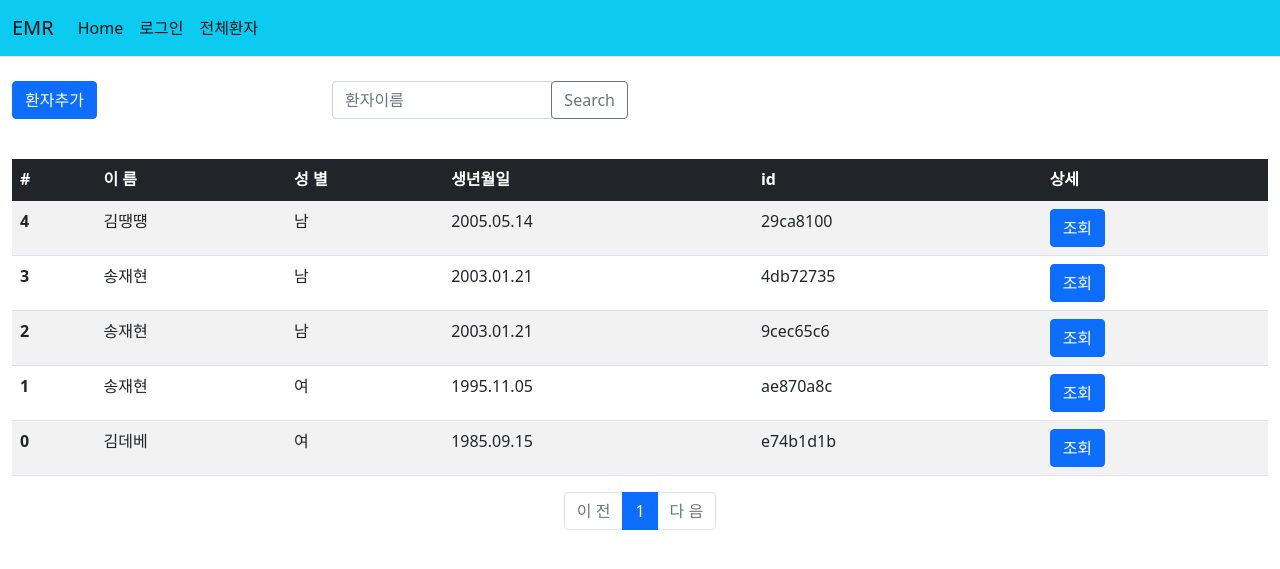
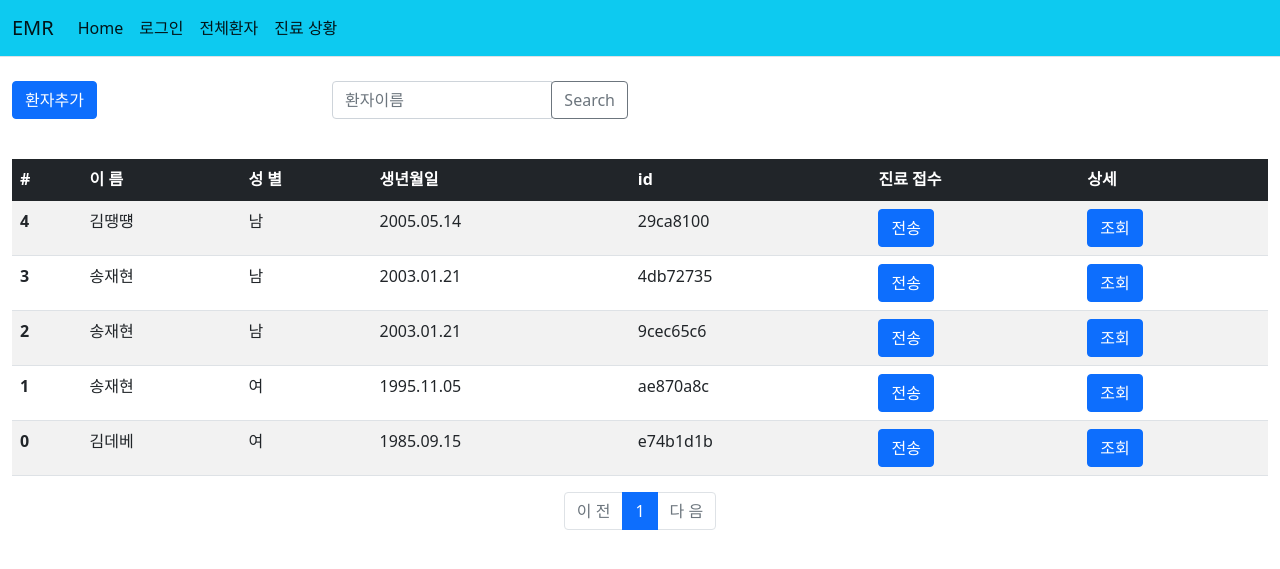
Before and after one commit to mongsam2/emr, a Django app: page /patient/ in a window 1280 px wide. Shown: the top 569 px of the page. Run offline with Django 4.2, Linux system fonts and the light colour scheme; data comes from the database, SQL or seed files in the repository; both versions use the stored data as it was after the commit; some libraries are stand-ins or nearby versions.

Commit message:
add button

```diff
--- a/templates/navbar.html
+++ b/templates/navbar.html
@@ -19,6 +19,9 @@
                     <li class="'nave-item">
                         <a class="nav-link active" href="{% url 'patient:index' %}">전체환자</a>
                     </li>
+                    <li class="'nave-item">
+                        <a class="nav-link active" href="{% url 'patient:index' %}">진료 상황</a>
+                    </li>
                 </ul>
             </div>
         </div>
--- a/templates/patient/patient_list.html
+++ b/templates/patient/patient_list.html
@@ -28,6 +28,7 @@
             <th scope="col">성 별</th>
             <th scope="col">생년월일</th>
             <th scope="col">id</th>
+            <th scope="col">진료 접수</th>
             <th scope="col">상세</th>
         </tr>
         </thead>
@@ -39,6 +40,7 @@
             <td>{{patient.back_resident|back}}</td>
             <td>{{patient.front_resident|birth:patient.back_resident}}</td>
             <td>{{patient.id|id_cut}}</td>
+            <td><a class="btn btn-primary" href="{% url 'patient:detail' patient.id %}" role="button">전송</a></td>
             <td><a class="btn btn-primary" href="{% url 'patient:detail' patient.id %}" role="button">조회</a></td>
         </tr>
         {% endfor %}
```
Also changed, not shown: db.sqlite3.
